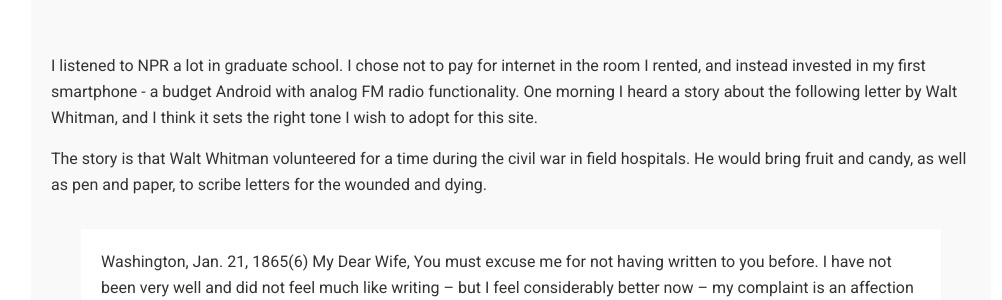
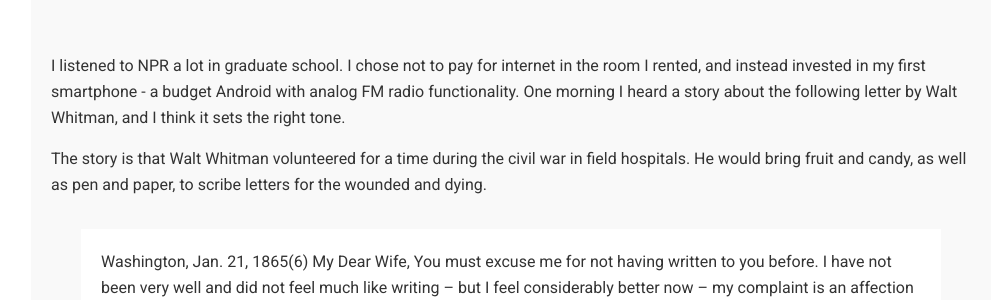
Before and after one commit to overheardonearth/overheardonearth.github.io, a Jekyll site: the page built from _posts/2019-07-25-on-the-radio.html, in a window 1280 px wide. Shown: the part 223-523 px from the top of the page, without its empty margins (129-1131 px from the left). Built offline with Jekyll 4.4.1, drawn with Linux system fonts in a browser that asks for light colours; comment, search, counter and statistics services are not loaded.

Commit message:
Update 2019-07-25-on-the-radio.html

```diff
--- a/_posts/2019-07-25-on-the-radio.html
+++ b/_posts/2019-07-25-on-the-radio.html
@@ -5,7 +5,7 @@ comments: true
 date: 2019-07-25
 ---
 <p>
-    I listened to NPR a lot in graduate school. I chose not to pay for internet in the room I rented, and instead invested in my first smartphone - a budget Android with analog FM radio functionality. One morning I heard a story about the following letter by Walt Whitman, and I think it sets the right tone I wish to adopt for this site.
+    I listened to NPR a lot in graduate school. I chose not to pay for internet in the room I rented, and instead invested in my first smartphone - a budget Android with analog FM radio functionality. One morning I heard a story about the following letter by Walt Whitman, and I think it sets the right tone.
 </p>
 
 <p>
```
